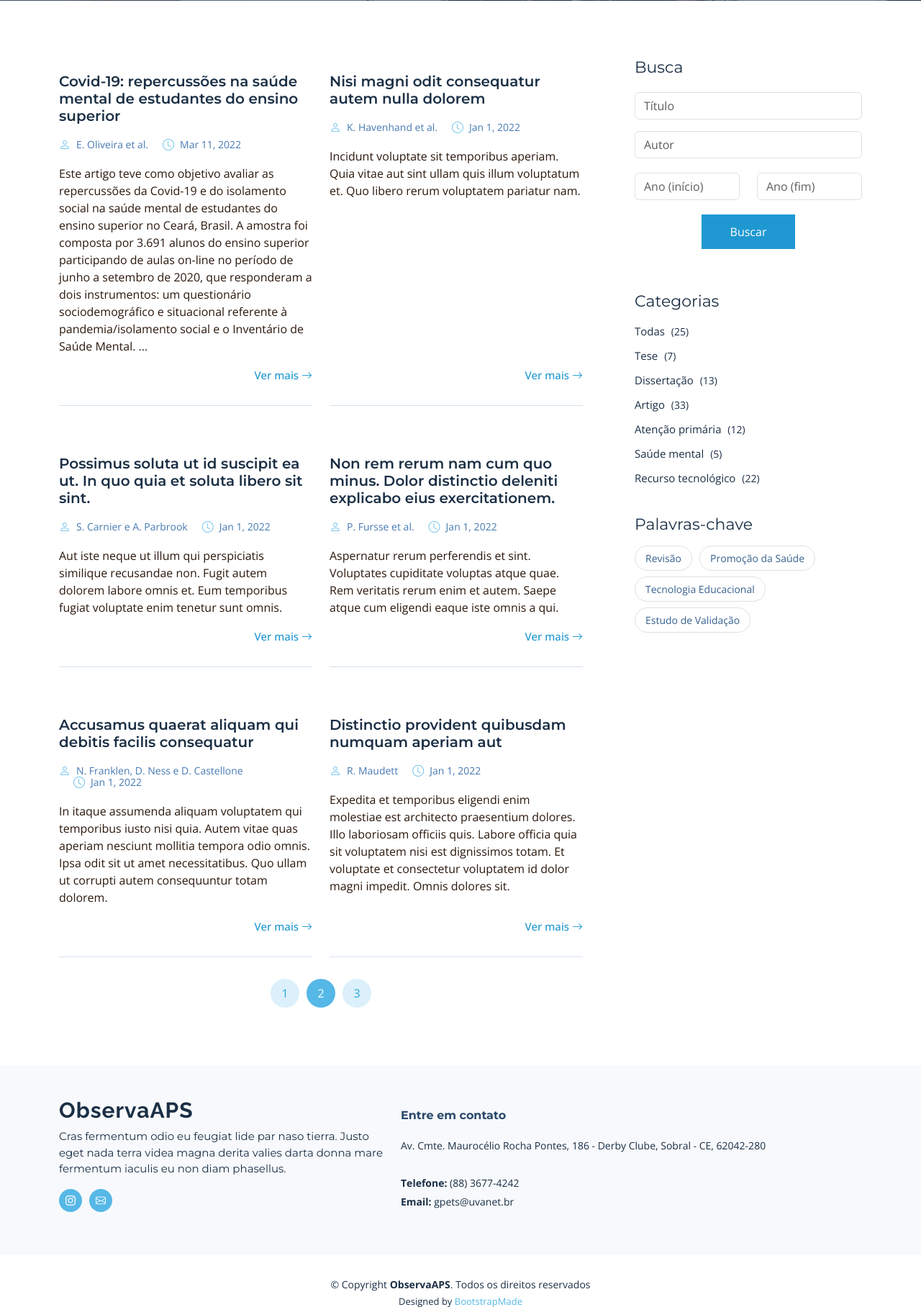
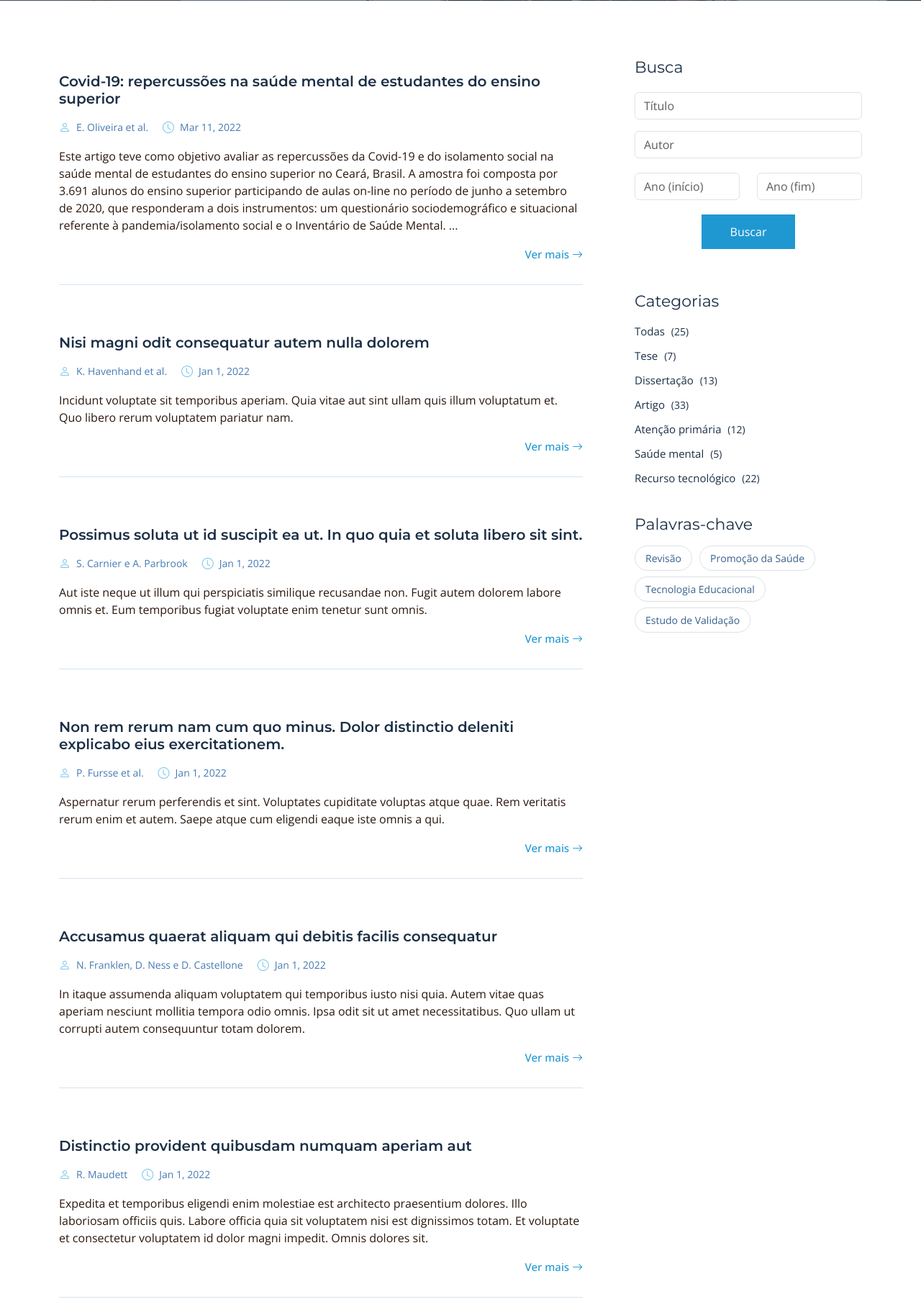
Before and after one commit to pauloregismsuva/observaaps, a PHP site: page /biblioteca.php in a window 1280 px wide. Shown: the part 308-2124 px from the top of the page at 72% size. Run offline with PHP 8.4, Linux system fonts and the light colour scheme.

Commit message:
modificado o tamanho das postagens de artefatos na biblioteca

```diff
--- a/biblioteca.php
+++ b/biblioteca.php
@@ -39,7 +39,7 @@
             <div class="row gy-5 posts-list">
 
               <!-- post list item -->
-              <div class="col-lg-6">
+              <div class="col-lg-12">
                 <article class="d-flex flex-column">
 
                   <!-- <div class="post-img">
@@ -74,7 +74,7 @@
               </div><!-- End post list item -->
 
               <!-- post list item -->
-              <div class="col-lg-6">
+              <div class="col-lg-12"> <!-- modificado o tamanho das postagens de artefatos na biblioteca -->
                 <article class="d-flex flex-column">
 
                   <!-- <div class="post-img">
@@ -107,7 +107,7 @@
               </div><!-- End post list item -->
 
               <!-- post list item -->
-              <div class="col-lg-6">
+              <div class="col-lg-12">
                 <article class="d-flex flex-column">
 
                   <!-- <div class="post-img">
@@ -140,7 +140,7 @@
               </div><!-- End post list item -->
 
               <!-- post list item -->
-              <div class="col-lg-6">
+              <div class="col-lg-12">
                 <article class="d-flex flex-column">
 
                   <!-- <div class="post-img">
@@ -173,7 +173,7 @@
               </div><!-- End post list item -->
 
               <!-- post list item -->
-              <div class="col-lg-6">
+              <div class="col-lg-12">
                 <article class="d-flex flex-column">
 
                   <!-- <div class="post-img">
@@ -206,7 +206,7 @@
               </div><!-- End post list item -->
 
               <!-- post list item -->
-              <div class="col-lg-6">
+              <div class="col-lg-12">
                 <article class="d-flex flex-column">
 
                   <!-- <div class="post-img">
```
